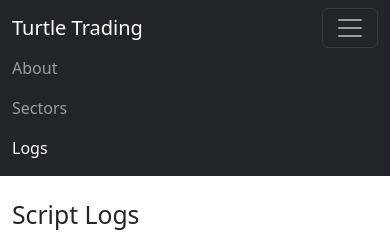
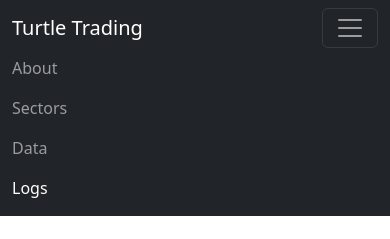
Before and after one commit to GrapeIsGrape/TurtleTradingWebApplication, a Flask app: page /logs in a window 390 px wide, after a click that opens the changed part. Shown: the top 239 px of the page. Run offline with Flask 3, Linux system fonts and the light colour scheme.

Commit message:
Create market_data page

```diff
--- a/app.py
+++ b/app.py
@@ -1,3 +1,4 @@
+import pandas as pd
 from flask import Flask, render_template
 import os
 import csv
@@ -51,6 +52,48 @@
                 log_content = f.read()
     return render_template("logs.html", log_files=log_files, log_content=log_content, selected_log=selected_log)
 
+# Market data viewer page
+@app.route("/market_data")
+def market_data():
+    market_data_dir = os.path.join(os.path.dirname(__file__), 'data', 'market_data')
+    csv_files = []
+    if os.path.exists(market_data_dir):
+        csv_files = [f for f in os.listdir(market_data_dir) if f.endswith('.csv') and os.path.isfile(os.path.join(market_data_dir, f))]
+        csv_files.sort()
+    selected_file = None
+    table_data = None
+    columns = []
+    if csv_files:
+        selected_file = csv_files[0]
+        file_path = os.path.join(market_data_dir, selected_file)
+        try:
+            df = pd.read_csv(file_path)
+            columns = df.columns.tolist()
+            table_data = df.tail(100).iloc[::-1].values.tolist()  # Show last 100 rows, reversed (most recent at top)
+        except Exception:
+            table_data = None
+    return render_template("market_data.html", csv_files=csv_files, columns=columns, table_data=table_data, selected_file=selected_file)
+
+@app.route("/market_data/<filename>")
+def view_market_data(filename):
+    market_data_dir = os.path.join(os.path.dirname(__file__), 'data', 'market_data')
+    csv_files = []
+    if os.path.exists(market_data_dir):
+        csv_files = [f for f in os.listdir(market_data_dir) if f.endswith('.csv') and os.path.isfile(os.path.join(market_data_dir, f))]
+        csv_files.sort()
+    table_data = None
+    columns = []
+    selected_file = filename
+    file_path = os.path.join(market_data_dir, filename)
+    if os.path.exists(file_path):
+        try:
+            df = pd.read_csv(file_path)
+            columns = df.columns.tolist()
+            table_data = df.tail(100).iloc[::-1].values.tolist()  # Show last 100 rows, reversed (most recent at top)
+        except Exception:
+            table_data = None
+    return render_template("market_data.html", csv_files=csv_files, columns=columns, table_data=table_data, selected_file=selected_file)
+
 @app.route("/logs/<logfile>")
 def view_log(logfile):
     log_files = []
--- a/templates/common/navbar.html
+++ b/templates/common/navbar.html
@@ -13,6 +13,9 @@
           <a class="nav-link {% if request.path == '/sectors' %}active{% endif %}" href="/sectors">Sectors</a>
         </li>
         <li class="nav-item">
+          <a class="nav-link {% if request.path.startswith('/market_data') %}active{% endif %}" href="/market_data">Data</a>
+        </li>
+        <li class="nav-item">
           <a class="nav-link {% if request.path.startswith('/logs') %}active{% endif %}" href="/logs">Logs</a>
         </li>
       </ul>
```
Also changed, not shown: templates/market_data.html (added, +72 -0 lines).
